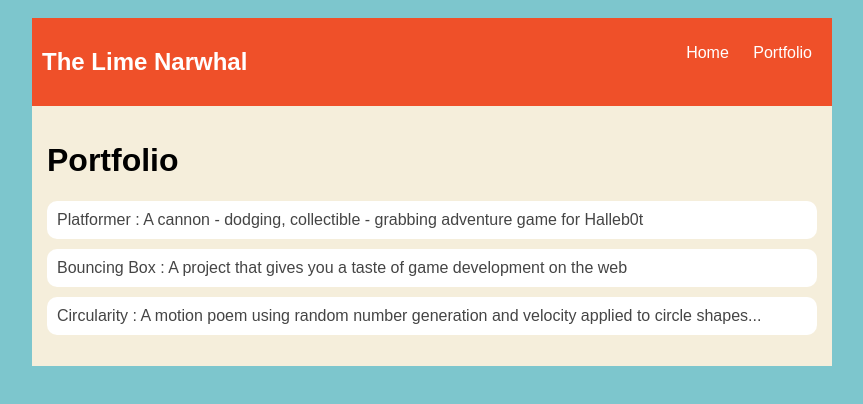
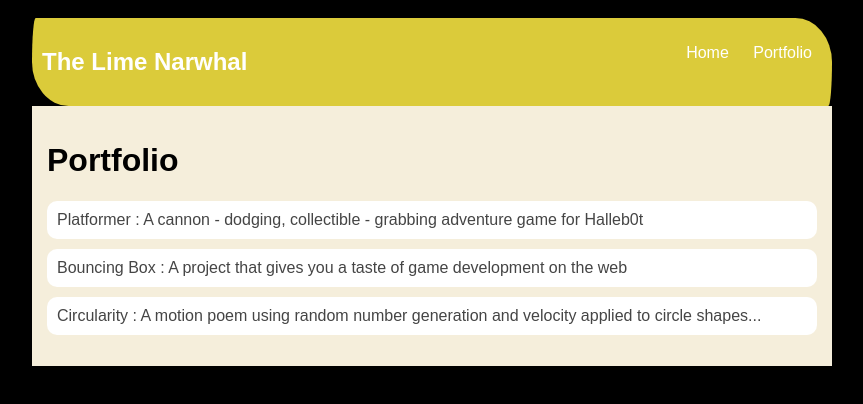
Before and after one commit to CarterMac34/cartermac34.github.io, a plain HTML site: page portfolio.html in a window 1280 px wide. Shown: the whole page, without its empty margins (208-1071 px from the left). Drawn offline with Linux system fonts and the light colour scheme.

Commit message:
add portfolio.html file

```diff
--- a/portfolio.html
+++ b/portfolio.html
@@ -4,7 +4,7 @@
         <title>Lime Narwhal</title>
         <style type="text/css">
             body {
-                background: rgb(125, 198, 205);
+                background: rgb(0, 0, 0);
                 color: rgb(45, 45, 45);
                 padding: 10px;
                 font-family: arial;
@@ -21,10 +21,11 @@
 
             /* navigation menu */
             nav {
-                background: rgb(239, 80, 41);
+                background: rgb(219, 203, 58);
                 margin: 0 auto;
                 display: flex;
                 padding: 10px;
+                border-radius: 10px 100px / 120px;
             }
             h1 {
                 display: flex;
```
